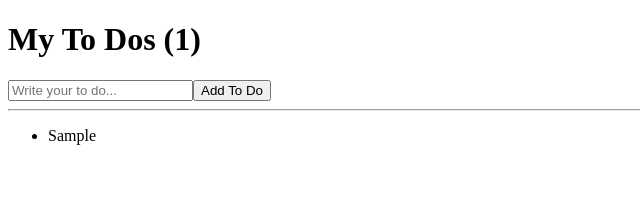
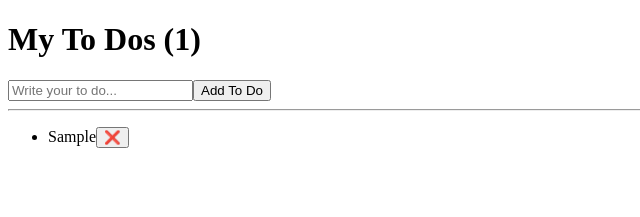
Before and after one commit to yousunzoo/react-for-beginners, a React (Create React App) app: page / in a window 1280 px wide. Both pictures are taken after typing "Sample" into the empty fields and a click on the button "Add To Do". Shown: the top 217 px of the page, without its empty margins (0-640 px from the left). Built offline with nearby package versions, Linux system fonts and the light colour scheme.

Commit message:
toDo list 삭제 버튼 추가
filter 기능 이용해서 배열 정리

```diff
--- a/src/App.js
+++ b/src/App.js
@@ -15,6 +15,11 @@
     });
     setToDo("");
   };
+  const deleteBtn = (index) => {
+    setToDos((current) =>
+      current.filter((_, todoIndex) => index !== todoIndex)
+    );
+  };
 
   return (
     <div>
@@ -31,7 +36,10 @@
       <hr />
       <ul>
         {toDos.map((item, index) => (
-          <li key={index}>{item}</li>
+          <li key={index}>
+            <span>{item}</span>
+            <button onClick={() => deleteBtn(index)}>❌</button>
+          </li>
         ))}
       </ul>
     </div>
```
Also changed, not shown: 1 other file (tests, documents, lock files or other folders).
